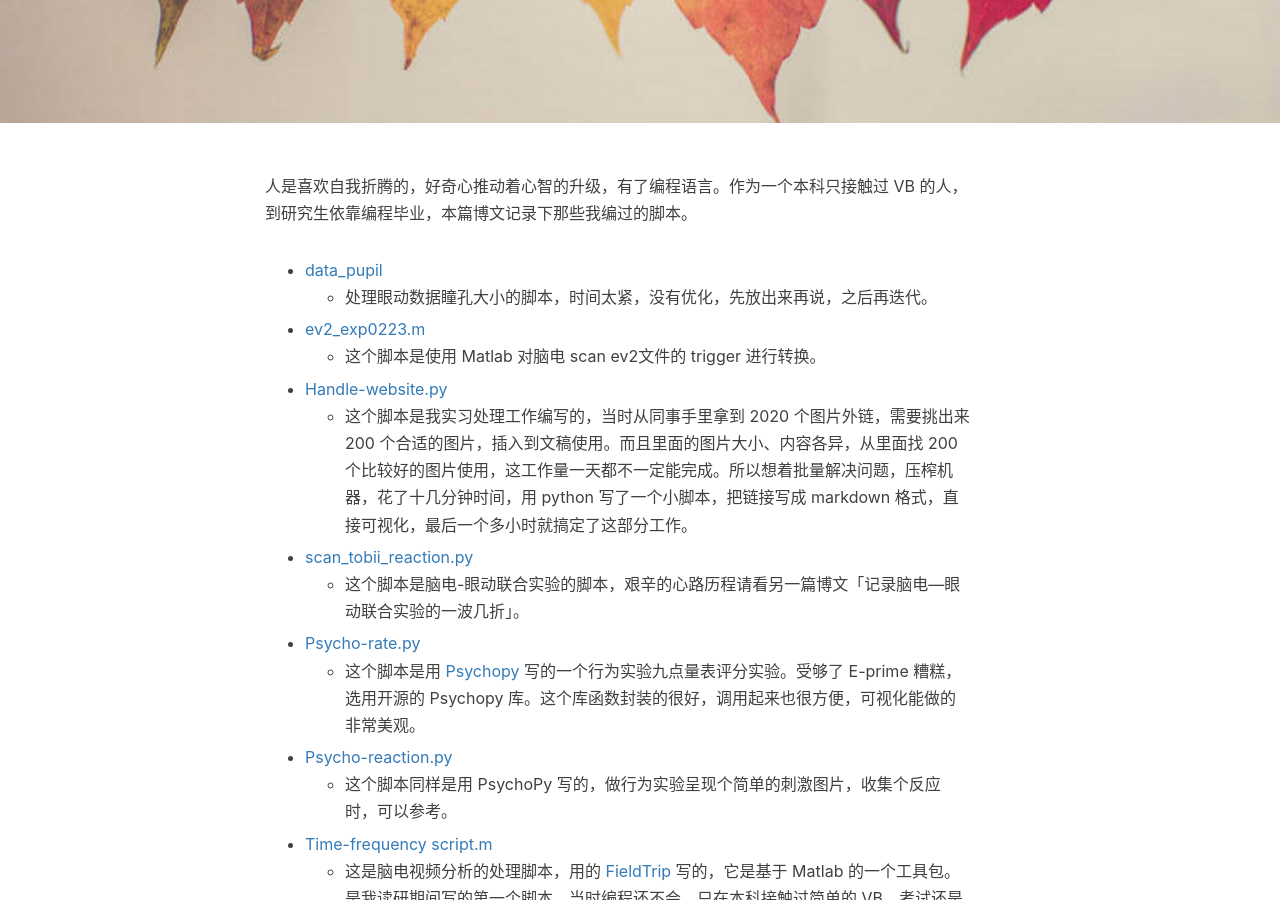
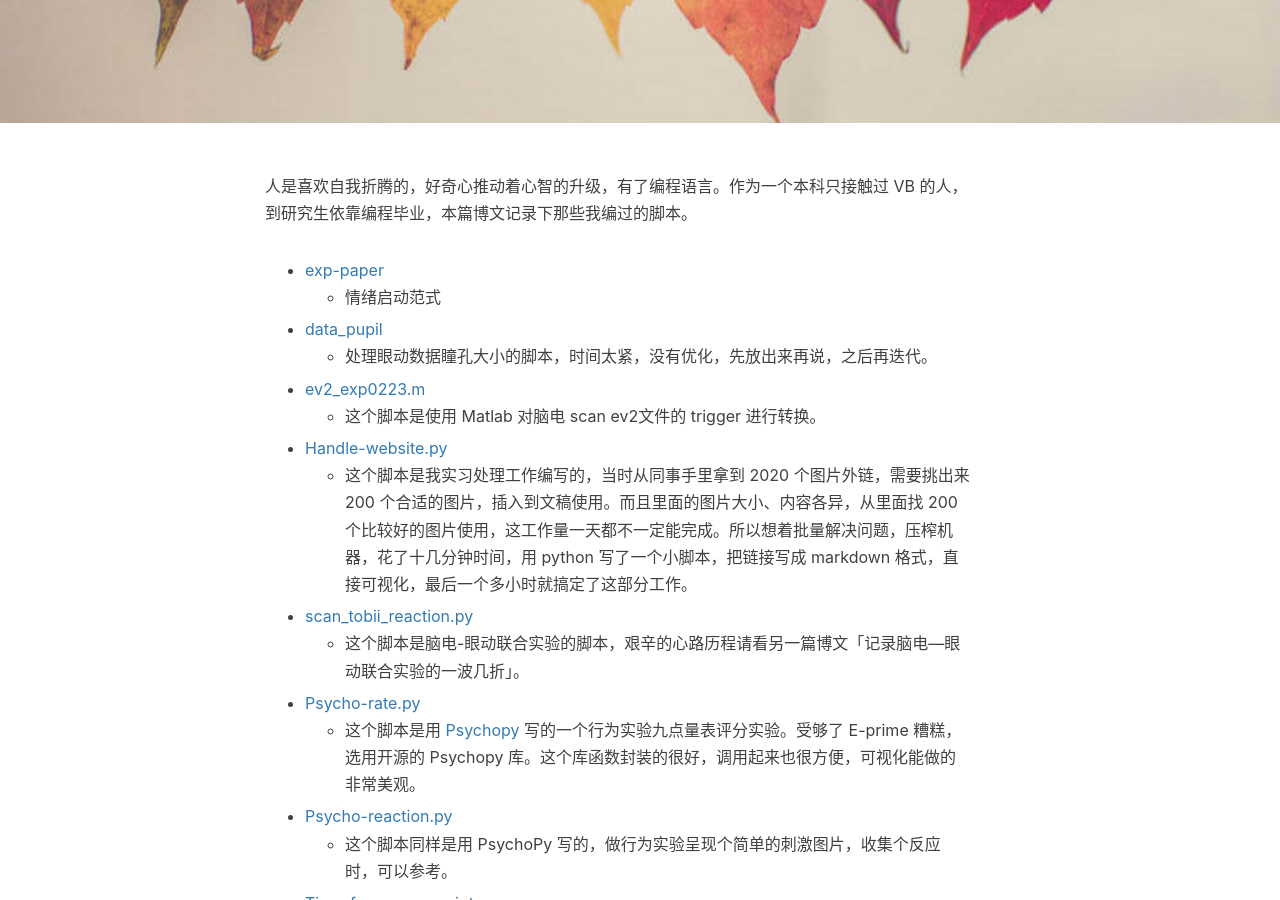
Before and after one commit to zapp926/blog, a Jekyll site: the page built from _posts/2019-01-26-cogprog.md, in a window 1280 px wide and 900 px high, scrolled down 442 px. Built offline with Jekyll 4.4.1, drawn with Linux system fonts in a browser that asks for light colours; nearby versions of some CDN libraries; comment, search, counter and statistics services are not loaded.

Commit message:
Update 2019-01-26-cogprog.md

```diff
--- a/_posts/2019-01-26-cogprog.md
+++ b/_posts/2019-01-26-cogprog.md
@@ -12,11 +12,15 @@ tags:
 
 人是喜欢自我折腾的，好奇心推动着心智的升级，有了编程语言。作为一个本科只接触过 VB 的人，到研究生依靠编程毕业，本篇博文记录下那些我编过的脚本。
 
+- [exp-paper](https://github.com/zapp926/Cogprog/blob/master/exp-paper.py)
+    - 情绪启动范式
+
 - [data_pupil](https://github.com/zapp926/Cogprog/blob/master/data_pupil.m)
     - 处理眼动数据瞳孔大小的脚本，时间太紧，没有优化，先放出来再说，之后再迭代。
 
 - [ev2_exp0223.m](https://github.com/zapp926/Cogprog/blob/master/ev2_exp0223.m)
     - 这个脚本是使用 Matlab 对脑电 scan ev2文件的 trigger 进行转换。
+
 - [Handle-website.py](https://github.com/zapp926/Cogprog/blob/master/Handle-website.py)
     - 这个脚本是我实习处理工作编写的，当时从同事手里拿到 2020 个图片外链，需要挑出来 200 个合适的图片，插入到文稿使用。而且里面的图片大小、内容各异，从里面找 200 个比较好的图片使用，这工作量一天都不一定能完成。所以想着批量解决问题，压榨机器，花了十几分钟时间，用    python 写了一个小脚本，把链接写成 markdown 格式，直接可视化，最后一个多小时就搞定了这部分工作。
 
```
